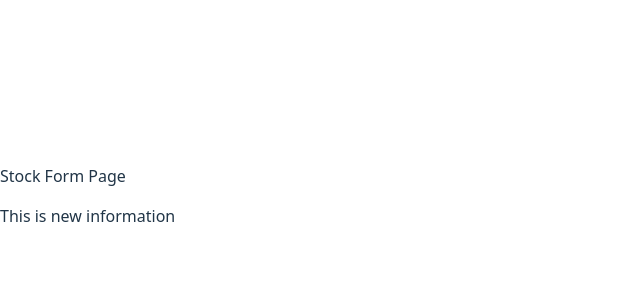
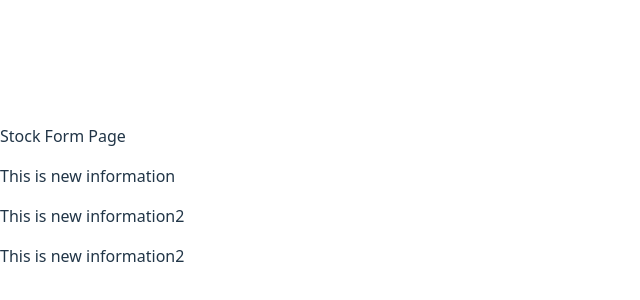
Before and after one commit to pawank505/testproject, a React app: page /stockform in a window 1280 px wide. Shown: the part 196-496 px from the top of the page, without its empty margins (0-640 px from the left). Built offline with nearby package versions, Linux system fonts and the light colour scheme; the HTML template or start-up script is replaced by a standard one.

Commit message:
SCRUM-18 Improvised code [auto-pr, taskcompleted, main]

```diff
--- a/src/components/Stockform.jsx
+++ b/src/components/Stockform.jsx
@@ -6,6 +6,8 @@ const Stockform = () => {
       Stock Form Page
       <div>
         <p>This is new information</p>
+        <p>This is new information2</p>
+        <p>This is new information2</p>
       </div>
     </div>
   );
```
